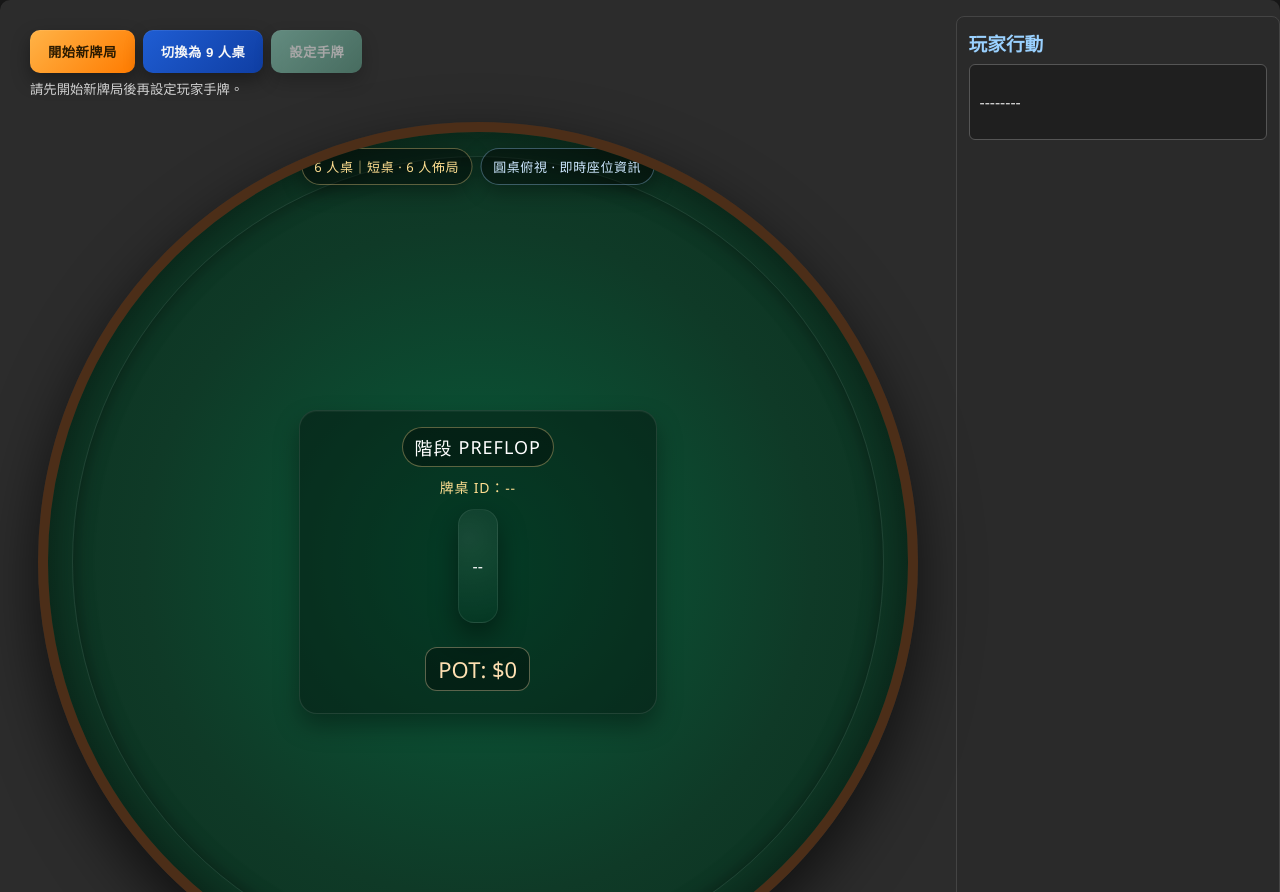
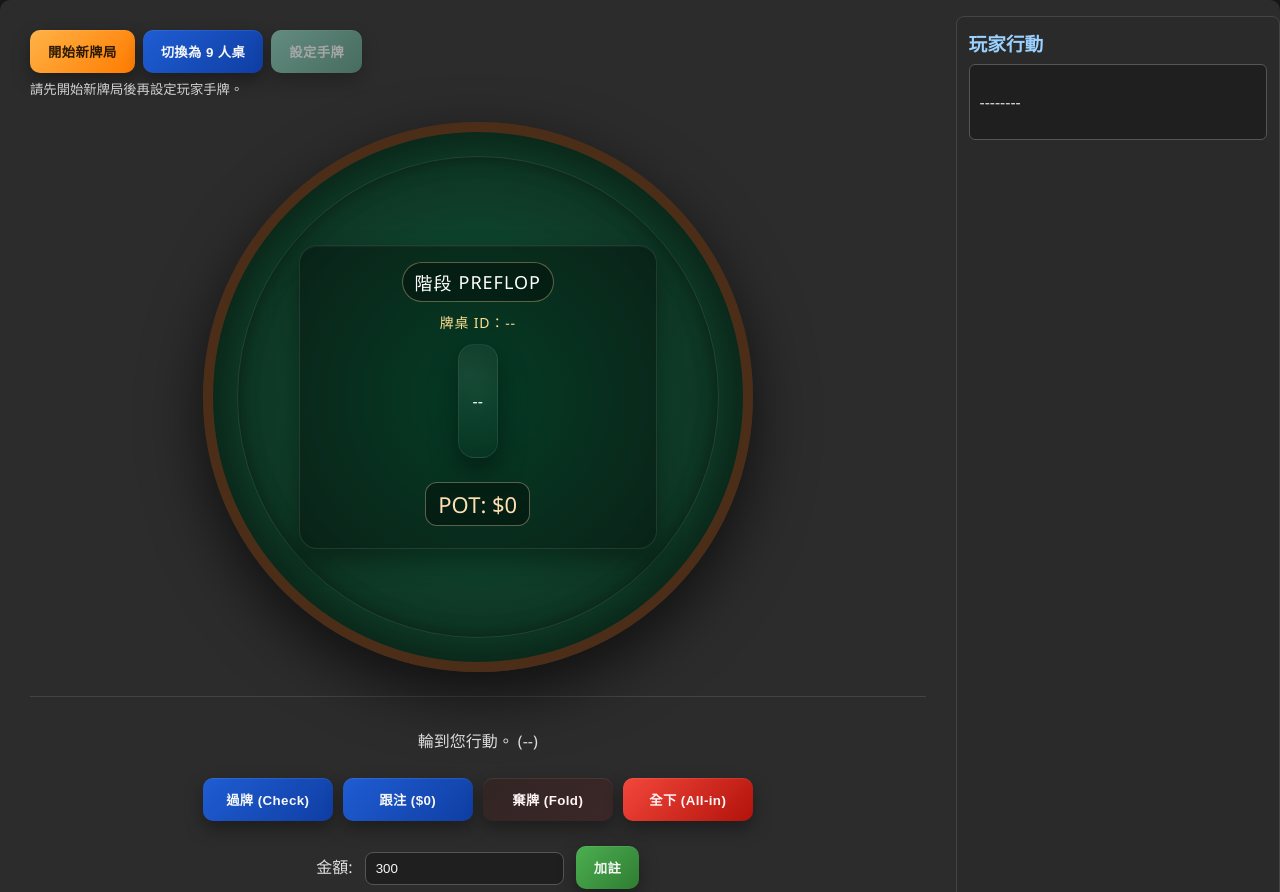
Before and after one commit to powei50167/gto-poker-simulator, a plain HTML site: page static/index.html in a window 1280 px wide. Shown: the top 892 px of the page. Drawn offline with Linux system fonts and the light colour scheme; no server answers.

Commit message:
調整桌子大小

```diff
--- a/static/css/style.css
+++ b/static/css/style.css
@@ -135,7 +135,7 @@ button:disabled {
 /* --- 牌桌狀態區 (圓桌化) --- */
 #table-view {
     position: relative;
-    width: min(95vw, 880px);
+    width: min(95vw, 550px);
     aspect-ratio: 1;
     margin: 24px auto;
     padding: 56px;
@@ -144,7 +144,7 @@ button:disabled {
     border: 10px solid #4c2e18;
     box-shadow: 0 22px 60px rgba(0, 0, 0, 0.65), inset 0 0 40px rgba(0, 0, 0, 0.45);
     box-sizing: border-box;
-    overflow: hidden;
+    overflow: visible;
 }
 
 #table-view::after {
--- a/static/index.html
+++ b/static/index.html
@@ -33,10 +33,6 @@
             </header>
 
             <div id="table-view">
-                <div class="table-badges">
-                    <span class="table-badge" id="table-size-badge">6 人桌</span>
-                    <span class="table-badge subtle">圓桌俯視 · 即時座位資訊</span>
-                </div>
                 <div id="board-center" class="board-panel">
                     <div class="board-meta">
                         <div class="stage-label">階段 <span id="stage-label">PREFLOP</span></div>
```
